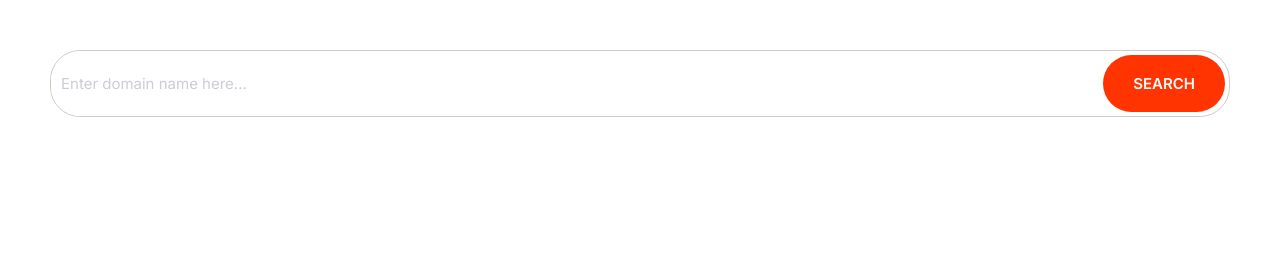
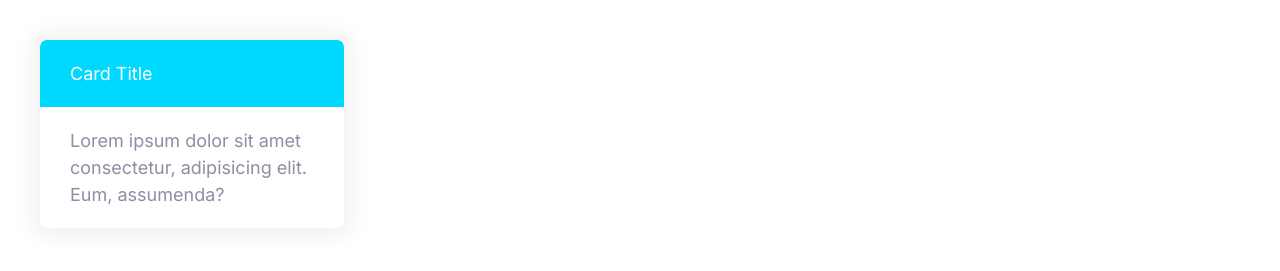
Before and after one commit to minhhai1906/moshified, a plain HTML site: page index.html in a window 1280 px wide. Drawn offline with Linux system fonts and the light colour scheme.

Commit message:
Define cards

```diff
--- a/css/styles.css
+++ b/css/styles.css
@@ -13,14 +13,12 @@
   box-sizing: border-box;
 }
 
-
 /* Typography */
 
 html {
   font-size: 62.5%;
 }
 body {
-    margin: 50px;
   font-family: Inter, Arial, Helvetica, sans-serif;
   color: var(--color-body);
   font-size: 2.4rem;
@@ -200,16 +198,16 @@ a {
   border: 2px solid var(--color-headings);
   color: var(--color-headings);
 }
-.btn--outline:hover{
+.btn--outline:hover {
   background: var(--color-headings);
-    color: white    ;
+  color: white;
 }
-.btn--block{
+.btn--block {
   width: 100%;
   display: inline-block;
 }
 
-@media screen and (min-width: 1024px){
+@media screen and (min-width: 1024px) {
   .btn {
     font-size: 1.5rem;
   }
@@ -243,8 +241,31 @@ a {
   margin: 4px;
 }
 
-@media screen and (min-width: 1024px){
+@media screen and (min-width: 1024px) {
   .input {
     font-size: 1.5rem;
   }
 }
+
+/* Cards */
+
+.card {
+  border-radius: 7px;
+  box-shadow: 0 0 20px 10px #f3f3f3;
+  overflow: hidden;
+}
+
+.card__header,
+.card__body {
+  padding: 2rem 3rem;
+}
+
+.card--primary .card__header {
+  background: var(--color-primary);
+  color: #fff;
+}
+
+.card--secondary .card__header {
+  background: var(--color-secondary);
+  color: #fff;
+}
--- a/index.html
+++ b/index.html
@@ -15,13 +15,14 @@
     <link rel="stylesheet" href="css/styles.css" />
   </head>
   <body>
-    <div class="input-group">
-      <input
-        type="text"
-        class="input"
-        placeholder="Enter domain name here..."
-      />
-      <button class="btn btn--accent">Search</button>
+    <div style="width: 30%; padding: 4rem">
+      <div class="card card--secondary">
+        <header class="card__header">Card Title</header>
+        <div class="card__body">
+          Lorem ipsum dolor sit amet consectetur, adipisicing elit. Eum,
+          assumenda?
+        </div>
+      </div>
     </div>
   </body>
 </html>
```
Also changed, not shown: components/cards.html (added, +8 -0 lines). Lines whose indentation alone changed are shown as unchanged.
